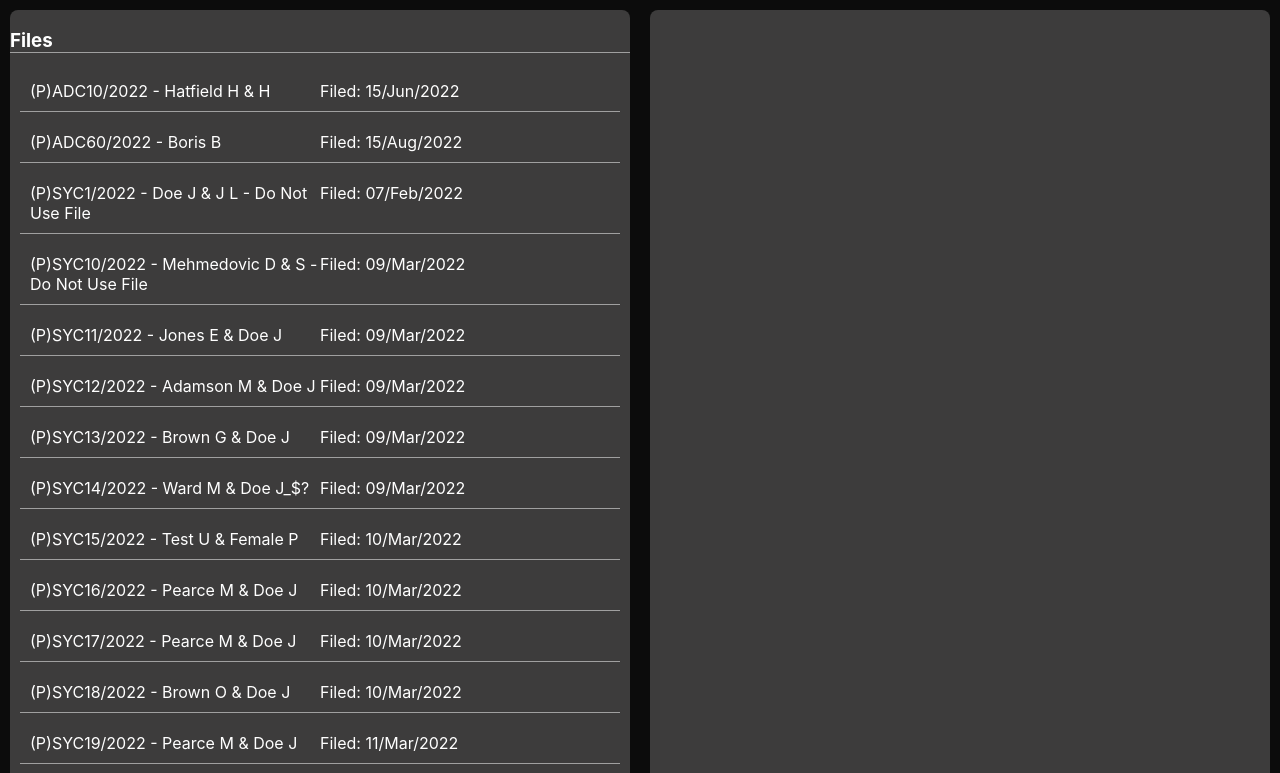
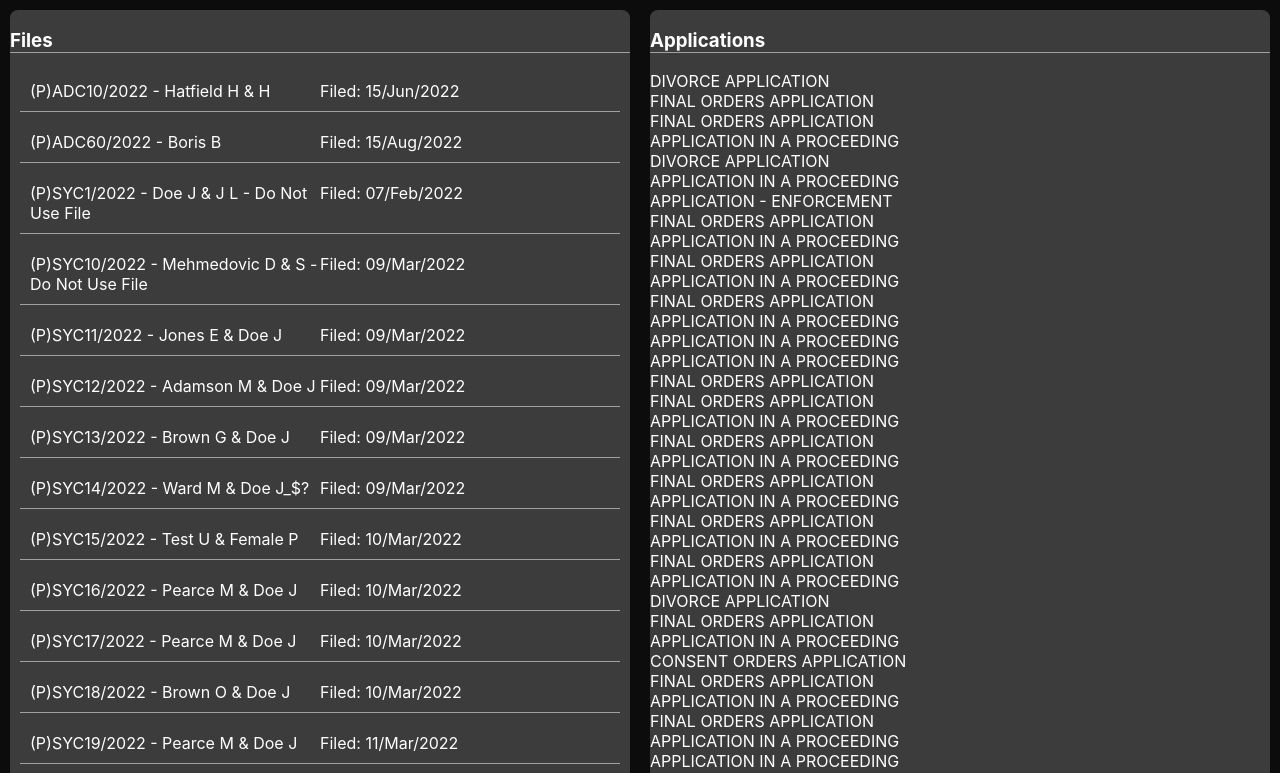
Before and after one commit to DansGoingCrazy/react-files, a React (Create React App) app: page / in a window 1280 px wide. Shown: the top 773 px of the page. Built offline with nearby package versions, Linux system fonts and the light colour scheme.

Commit message:
created new branch for MVP

```diff
--- /dev/null
+++ b/src/components/Application.jsx
@@ -0,0 +1,9 @@
+const Application = (props) => {
+  return (
+    <div className='Application'>
+      <p>{props.description}</p>
+    </div>
+  )
+}
+
+export default Application
--- /dev/null
+++ b/src/components/Applications.jsx
@@ -0,0 +1,20 @@
+import Application from './Application'
+
+const Applications = (props) =>
+{
+  // console.log(props)
+  return (
+    <div className="Applications">
+      {props.uniqueApps.map((app) => (
+        <Application
+          key={app.APPLICATIONID}
+          id={app.APPLICATIONID}
+          description={app.CASETYPEDESCRIPTION}
+          filed={app.LODGEMENTDATE}
+          applicant={app.APPLICANTNAMESDESCRIPTION}
+        />
+      ))}
+    </div>
+  )
+}
+export default Applications
--- a/src/components/ContentColumn.jsx
+++ b/src/components/ContentColumn.jsx
@@ -1,8 +1,16 @@
+import data from './data'
+import Applications from './Applications'
+
+// gets unique files from data array based on the FILEID
+const map = new Map(data.map((a) => [a.APPLICATIONID, a]))
+const uniqueApps = [...map.values()]
+// console.log(uniqueApps)
 
 const ContentColumn = () => {
   return (
-    <div className="ContentColumn">
-
+    <div className='ContentColumn'>
+      <h3>Applications</h3>
+      <Applications uniqueApps={uniqueApps} />
     </div>
   )
 }
--- a/src/components/Files.jsx
+++ b/src/components/Files.jsx
@@ -1,4 +1,3 @@
-import Application from './Application'
 import File from './File'
 
 const Files = (props) =>
@@ -9,16 +8,14 @@ const Files = (props) =>
       {props.uniqueFiles.map((file) => (
         <File
           key={file.FILEID}
-          id={file.id}
+          id={file.FILEID}
           number={file.FULLCASEFILENO}
           title={file.TITLE}
           filed={file.CREATEDDATE}
           application={file.APPLICATION}
         />
       ))}
-
     </div>
-
   )
 }
 export default Files
--- a/src/components/ListColumn.jsx
+++ b/src/components/ListColumn.jsx
@@ -1,6 +1,7 @@
 import data from './data'
 import Files from './Files'
 
+// gets unique files from data array based on the FILEID
 const map = new Map(data.map((f) => [f.FILEID, f]))
 const uniqueFiles = [...map.values()]
 // console.log(uniquesFiles)
--- /dev/null
+++ b/src/components/SideNavBar.jsx
@@ -0,0 +1,3 @@
+<div className="SideNavBar">
+
+</div>
--- /dev/null
+++ b/src/components/TopNavBar.jsx
@@ -0,0 +1,3 @@
+<div className = "TopNavBar">
+
+</div>
--- a/src/styles/App.css
+++ b/src/styles/App.css
@@ -55,3 +55,11 @@ margin:10px;
   padding:0;
   margin:0;
 }
+
+.SideNavBar{
+
+}
+
+.TopNavBar{
+
+}
```
Also changed, not shown: src/components/File.jsx (+0 -8 lines), src/components/data.json, 1 other file (tests, documents, lock files or other folders).
